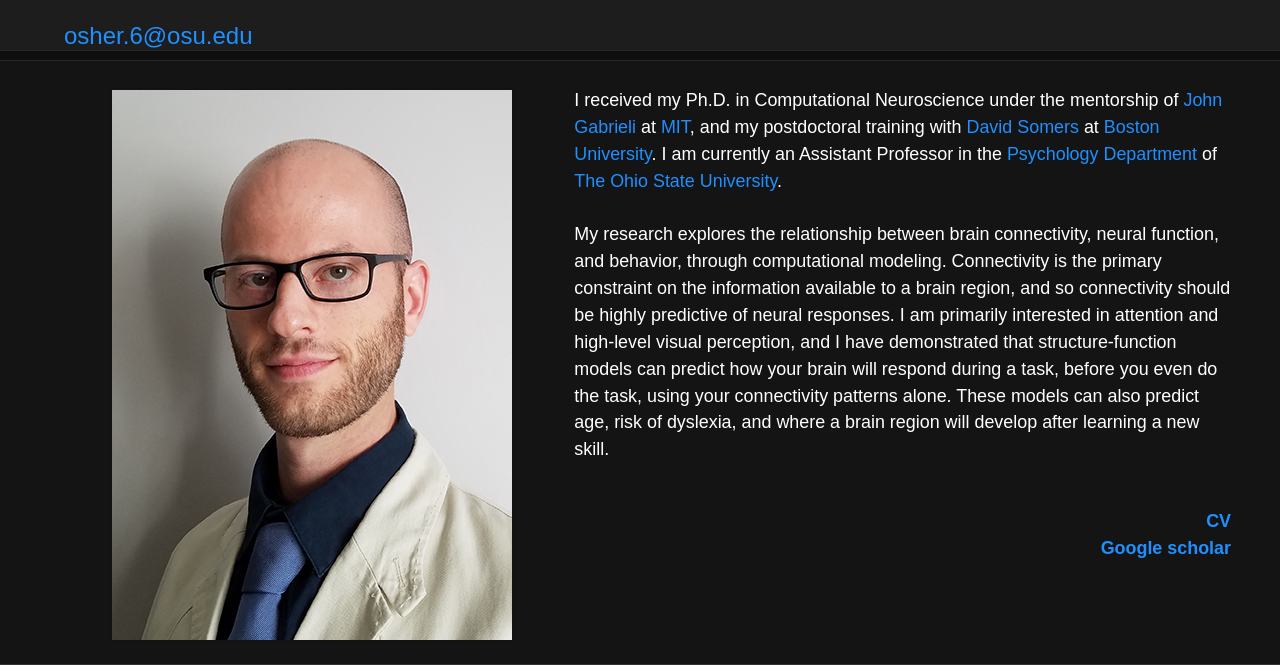
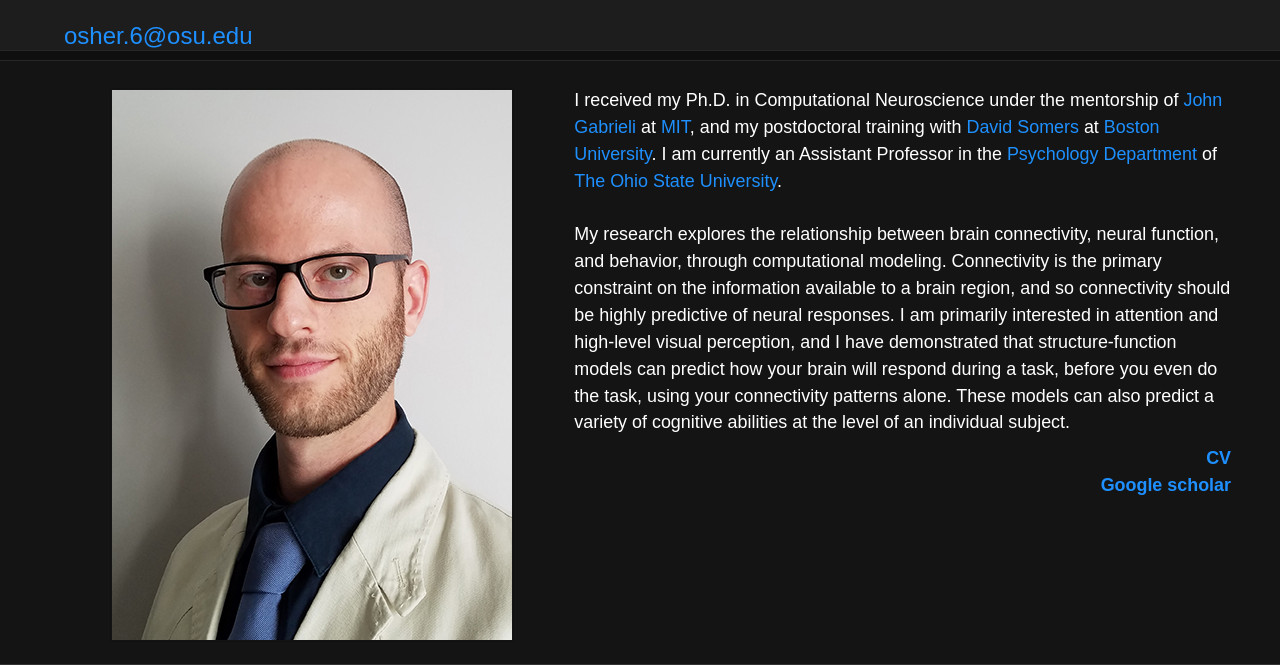
Before and after one commit to davidosher/osuwebsite, a plain HTML site: page index.html in a window 1280 px wide. Shown: the part 143-808 px from the top of the page. Drawn offline with nearby package versions, Linux system fonts and the light colour scheme.

Commit message:
Add files via upload

```diff
--- a/index.html
+++ b/index.html
@@ -82,7 +82,7 @@
                                             </div>
                                         </td>
                                         <td class='wsite-multicol-col' style='width:50%'>
-                                            <div class="paragraph" style="text-align:left;">I received my Ph.D. in Computational Neuroscience under the mentorship of <a href="http://gablab.mit.edu" target="_blank">John Gabrieli</a> at <a href="http://web.mit.edu/" target="_blank">MIT</a>, and my postdoctoral training with <a href="http://sites.bu.edu/fmri/" target="_blank">David Somers</a> at <a href="http://www.bu.edu/" target="_blank">Boston University</a>.  I am currently an Assistant Professor in the <a href="https://psychology.osu.edu/" target="_blank">Psychology Department</a> of <a href="https://www.osu.edu/" target="_blank">The Ohio State University</a>.<br /><br />My research explores the relationship between brain connectivity, neural function, and behavior, through computational modeling. Connectivity is the primary constraint on the information available to a brain region, and so connectivity should be highly predictive of neural responses. I am primarily interested in attention and high-level visual perception, and I have demonstrated that structure-function models can predict how your brain will respond during a task, before you even do the task, using your connectivity patterns alone. These models can also predict age, risk of dyslexia, and where a brain region will develop after learning a new skill.<br /><br /></div>
+                                            <div class="paragraph" style="text-align:left;">I received my Ph.D. in Computational Neuroscience under the mentorship of <a href="http://gablab.mit.edu" target="_blank">John Gabrieli</a> at <a href="http://web.mit.edu/" target="_blank">MIT</a>, and my postdoctoral training with <a href="http://sites.bu.edu/fmri/" target="_blank">David Somers</a> at <a href="http://www.bu.edu/" target="_blank">Boston University</a>.  I am currently an Assistant Professor in the <a href="https://psychology.osu.edu/" target="_blank">Psychology Department</a> of <a href="https://www.osu.edu/" target="_blank">The Ohio State University</a>.<br /><br />My research explores the relationship between brain connectivity, neural function, and behavior, through computational modeling. Connectivity is the primary constraint on the information available to a brain region, and so connectivity should be highly predictive of neural responses. I am primarily interested in attention and high-level visual perception, and I have demonstrated that structure-function models can predict how your brain will respond during a task, before you even do the task, using your connectivity patterns alone. These models can also predict a variety of cognitive abilities at the level of an individual subject.
                                             <div class="paragraph" style="text-align:right;"><a href="uploads/CV_OSHER_current.pdf" target="_blank" title=""><strong>CV</strong></a><br /><a href="https://scholar.google.com/citations?user=IhkpjfMAAAAJ" target="_blank" title=""><strong>Google scholar</strong></a></div>
                                         </td>
                                     </tr>
```
